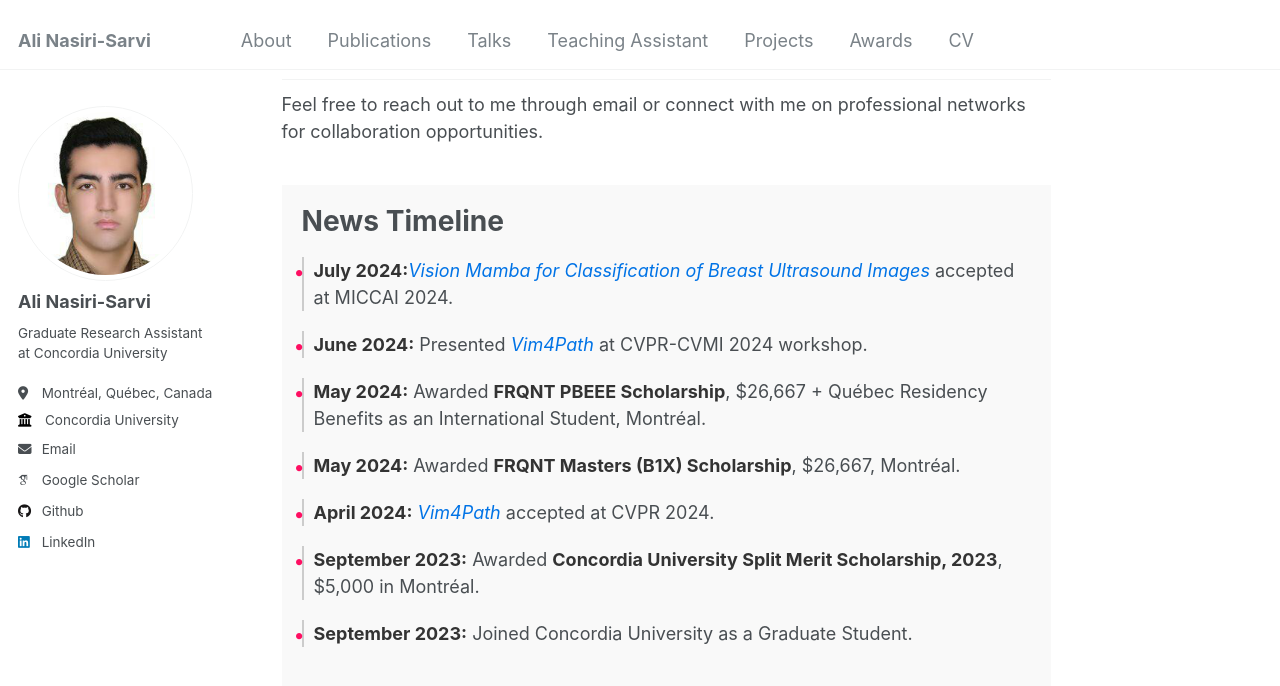
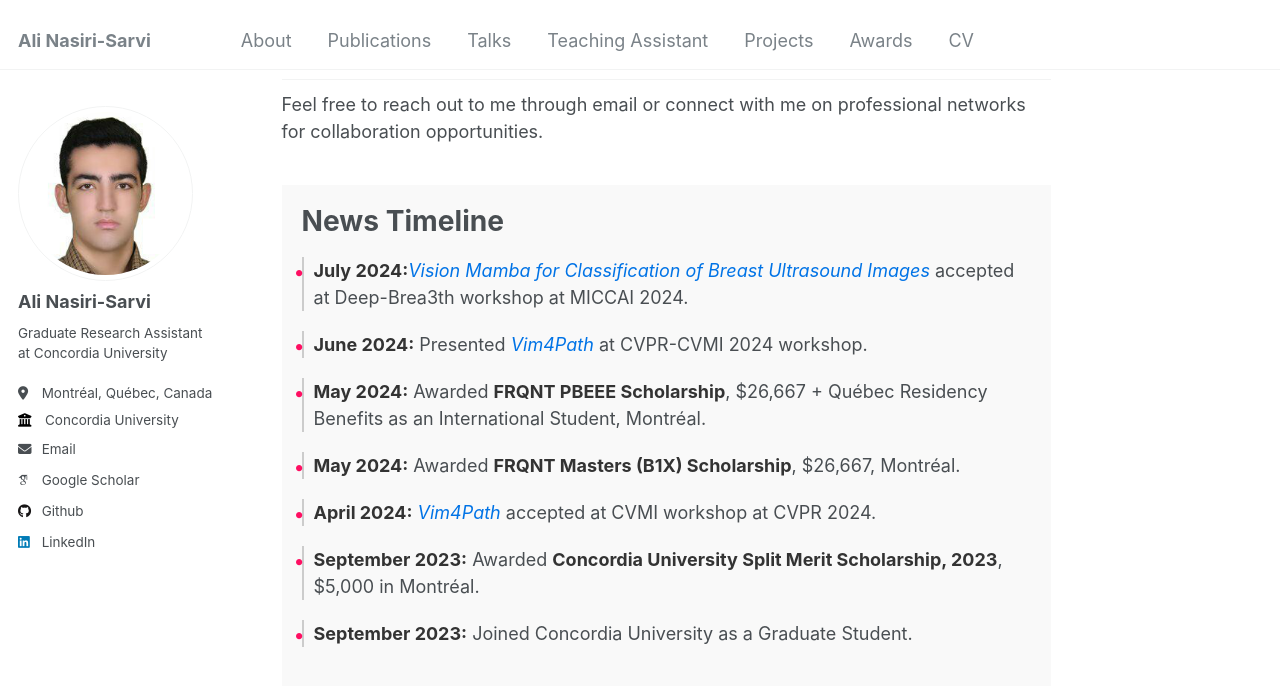
Before and after one commit to anasiri/anasiri.github.io, a Jekyll site: the page built from _pages/about.md, in a window 1280 px wide and 900 px high, scrolled down 329 px. Shown: the top 686 px of the window. Built offline with Jekyll 4.4.1, drawn with Linux system fonts in a browser that asks for light colours; some web fonts are replaced.

Commit message:
updated news

```diff
--- a/_pages/about.md
+++ b/_pages/about.md
@@ -42,7 +42,7 @@ redirect_from:
   <h1>News Timeline</h1>
   <ul class="timeline" style="list-style: none; padding: 0;">
     <li style="margin-bottom: 20px;">
-      <strong>July 2024:</strong><a href="/publication/2024-10-10-buvim" style="color: #0073e6; text-decoration: none;"><em>Vision Mamba for Classification of Breast Ultrasound Images</em></a> accepted at MICCAI 2024.
+      <strong>July 2024:</strong><a href="/publication/2024-10-10-buvim" style="color: #0073e6; text-decoration: none;"><em>Vision Mamba for Classification of Breast Ultrasound Images</em></a> accepted at Deep-Brea3th workshop at MICCAI 2024.
     </li>
     <li style="margin-bottom: 20px;">
       <strong>June 2024:</strong> Presented <a href="/publication/2024-06-18-vim4path" style="color: #0073e6; text-decoration: none;"><em>Vim4Path</em></a> at CVPR-CVMI 2024 workshop.
@@ -54,7 +54,7 @@ redirect_from:
       <strong>May 2024:</strong> Awarded <strong>FRQNT Masters (B1X) Scholarship</strong>, $26,667, Montréal.
     </li>
     <li style="margin-bottom: 20px;">
-      <strong>April 2024:</strong> <a href="/publication/2024-06-18-vim4path" style="color: #0073e6; text-decoration: none;"><em>Vim4Path</em></a> accepted at CVPR 2024.
+      <strong>April 2024:</strong> <a href="/publication/2024-06-18-vim4path" style="color: #0073e6; text-decoration: none;"><em>Vim4Path</em></a> accepted at CVMI workshop at CVPR 2024.
     </li>
     <li style="margin-bottom: 20px;">
       <strong>September 2023:</strong> Awarded <strong>Concordia University Split Merit Scholarship, 2023</strong>, $5,000 in Montréal.
```
